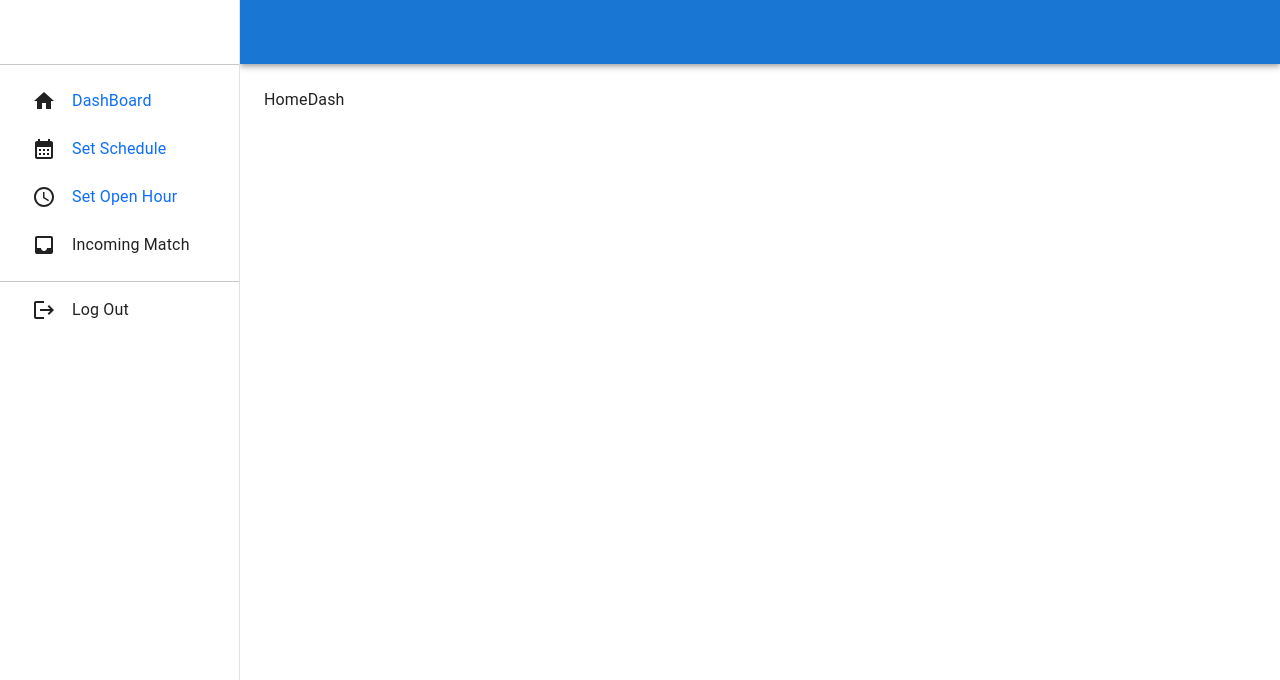
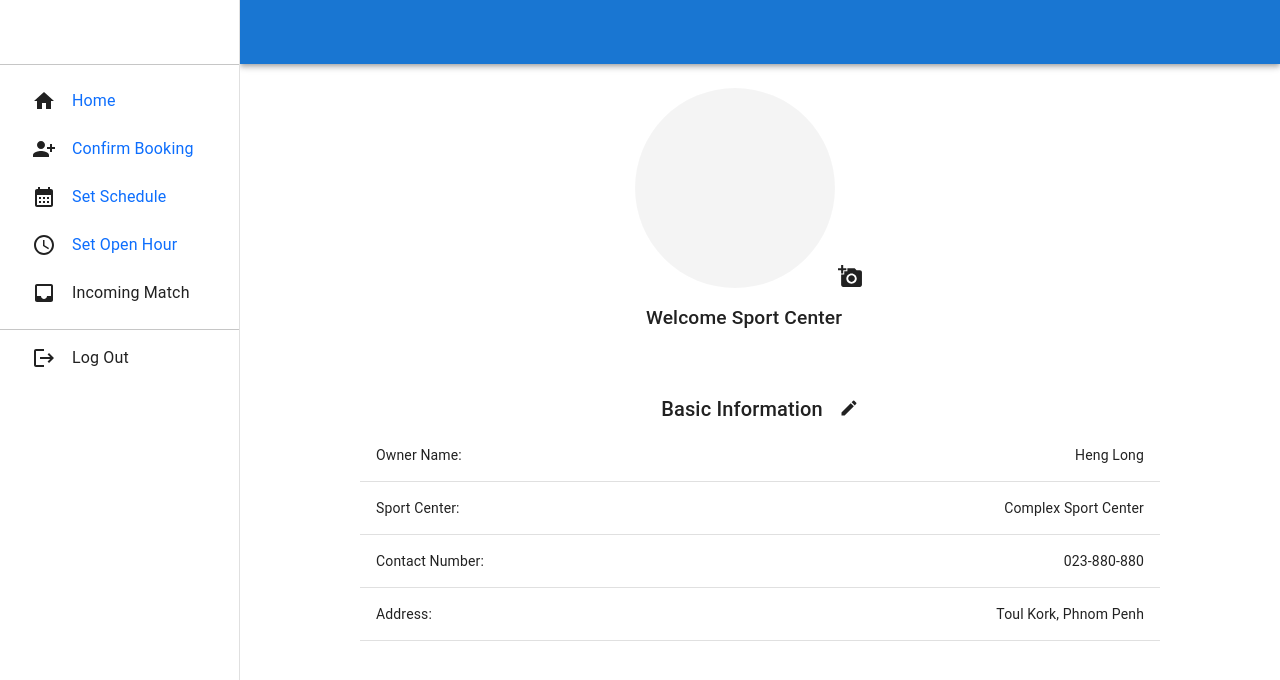
Before and after one commit to A3rii/Project-Practicum-, a React (Vite) app: page /dashboard in a window 1280 px wide. Shown: the top 680 px of the page. Built offline with nearby package versions, Linux system fonts and the light colour scheme; a web font is replaced by a local one.

Commit message:
admin update

```diff
--- a/src/App.css
+++ b/src/App.css
@@ -1576,5 +1576,60 @@
    gap: 1rem;
 }
 
+/*Home Dash*/
+.home-mainProfile {
+   display: flex;
+   justify-content: center;
+   align-items: center;
+   flex-direction: column;
+   gap: 1rem;
+
+}
+
+.home-profile {
+   display: flex;
+   justify-content: center;
+   align-items: center;
+}
+
+
+
+.home-addPictureLabel {
+   display: inline-block;
+   position: relative;
+   top: 5.5rem;
+   width: 50px;
+   height: 50px;
+   text-align: center;
+   line-height: 50px;
+   cursor: pointer;
+}
+
+.home-addPicture {
+   display: none;
+}
+
+.home-profileName {
+   font-family: "Roboto", sans-serif;
+   font-size: 1.2rem;
+   font-weight: 500;
+   margin-right: 2rem;
+}
+
+.home-tableInfo {
+   display: flex;
+   justify-content: center;
+   align-items: center;
+   flex-direction: column;
+   margin-top: 4rem;
+}
+
+.home-editIcon {
+   display: flex;
+   justify-content: center;
+   align-items: center;
+   gap: 1rem;
+}
+
 
 /** Admins Page */
--- a/src/App.jsx
+++ b/src/App.jsx
@@ -14,6 +14,7 @@ import Reciept from "./view/page/RecieptPage/TicketPage"
 import HomeDash from "./view/page/AdminCenter/HomeDash"
 import SetTime from './view/page/AdminCenter/SetTime';
 import Schedule from './view/page/AdminCenter/Schedule';
+import ConfirmMatch from "./view/page/AdminCenter/ConfirmMatch"
 function App() {
   return (
     <Router>
@@ -22,6 +23,7 @@ function App() {
           <Route path="/dashboard" element={<HomeDash />} exact />
           <Route path="/schedule" element={<Schedule />} />
           <Route path="/settime" element={<SetTime />} />
+          <Route path="/confirm_match" element={<ConfirmMatch />} />
         </Route>
         <Route path="/booking" element={<Booking />} />
         <Route path="/sportCenter" element={<CenterDetail />} />
--- a/src/view/page/AdminCenter/AdminCenter.jsx
+++ b/src/view/page/AdminCenter/AdminCenter.jsx
@@ -15,6 +15,7 @@ import CalendarMonthIcon from '@mui/icons-material/CalendarMonth';
 import InboxIcon from '@mui/icons-material/Inbox';
 import AccessTimeIcon from '@mui/icons-material/AccessTime';
 import LogoutIcon from '@mui/icons-material/Logout';
+import PersonAddAlt1Icon from '@mui/icons-material/PersonAddAlt1';
 import { Link, Outlet } from "react-router-dom"
 const drawerWidth = 240;
 
@@ -50,10 +51,15 @@ function AdminCenter(props) {
                <div className='admin-icon'>
                   <HomeIcon />
                   <Link to="/dashboard">
-                     <li onClick={() => handleChangeName("Dashboard")}>DashBoard</li>
+                     <li onClick={() => handleChangeName("Home")}>Home</li>
                   </Link>
                </div>
-
+               <div className='admin-icon'>
+                  <PersonAddAlt1Icon />
+                  <Link to="/confirm_match">
+                     <li onClick={() => handleChangeName("Confirm Booking")}>Confirm Booking</li>
+                  </Link>
+               </div>
                <div className='admin-icon'>
                   <CalendarMonthIcon />
                   <Link to="/schedule">
@@ -87,7 +93,6 @@ function AdminCenter(props) {
       </div>
    );
 
-   // Remove this const when copying and pasting into your project.
    const container = window !== undefined ? () => window().document.body : undefined;
 
    return (
@@ -101,6 +106,8 @@ function AdminCenter(props) {
                ml: { sm: `${drawerWidth}px` },
             }}
          >
+
+
             <Toolbar>
                <IconButton
                   aria-label="open drawer"
@@ -114,13 +121,14 @@ function AdminCenter(props) {
                   {name}
                </Typography>
             </Toolbar>
+
+
          </AppBar>
          <Box
             component="nav"
             sx={{ width: { sm: drawerWidth }, flexShrink: { sm: 0 } }}
             aria-label="mailbox folders"
          >
-            {/* The implementation can be swapped with js to avoid SEO duplication of links. */}
             <Drawer
                container={container}
                variant="temporary"
@@ -128,7 +136,7 @@ function AdminCenter(props) {
                onTransitionEnd={handleDrawerTransitionEnd}
                onClose={handleDrawerClose}
                ModalProps={{
-                  keepMounted: true, // Better open performance on mobile.
+                  keepMounted: true,
                }}
                sx={{
                   display: { xs: 'block', sm: 'none' },
--- /dev/null
+++ b/src/view/page/AdminCenter/ConfirmMatch.jsx
@@ -0,0 +1,119 @@
+import Paper from '@mui/material/Paper';
+import Table from '@mui/material/Table';
+import TableBody from '@mui/material/TableBody';
+import TableCell from '@mui/material/TableCell';
+import TableContainer from '@mui/material/TableContainer';
+import TableHead from '@mui/material/TableHead';
+import TableRow from '@mui/material/TableRow';
+import CheckCircleIcon from '@mui/icons-material/CheckCircle';
+import DeleteIcon from "@mui/icons-material/Delete";
+import Stack from "@mui/material/Stack";
+import Typography from "@mui/material/Typography";
+import Divider from "@mui/material/Divider";
+const columns = [
+   { id: 'name', label: 'Name', minWidth: 150 },
+   { id: 'court', label: 'Court', minWidth: 100 },
+   {
+      id: 'booking_date',
+      label: 'Booking Date',
+      minWidth: 100,
+   },
+   {
+      id: 'booking_hours',
+      label: 'Booking Hours',
+      minWidth: 100,
+
+   },
+   {
+      id: 'incoming_date',
+      label: 'Incoming Date',
+      minWidth: 100,
+   },
+   {
+      id: 'sport_type ',
+      label: 'Sport Type',
+      minWidth: 100,
+   },
+   {
+      id: 'action',
+      label: 'Action',
+      minWidth: 100,
+   },
+
+];
+
+
+function createData(name, court, booking_date, booking_hours, incoming_date, sport_type) {
+   return { name, court, booking_date, booking_hours, incoming_date, sport_type };
+}
+
+const rows = [
+   createData('Kimly', 'A', "12. April .2024", 2, "21. April .2024", "football"),
+   createData('Vimean', 'B', "12. April .2024", 3, "21. April .2024", "football"),
+   createData('Limhor', 'B', "12. April .2024", 3, "21. April .2024", "football"),
+   createData('Chamroung', 'B', "12. April .2024", 3, "21. April .2024", "football"),
+]
+
+export default function ComfirmMatch() {
+
+
+   return (
+      <Paper sx={{ width: '100%', overflow: 'hidden', padding: "15px" }}>
+         <Typography
+            display="flex"
+            alignItems="center"
+            gutterBottom
+            variant="h5"
+            component="div"
+            sx={{ padding: "14px" }}
+         >
+            Customer
+         </Typography>
+         <Divider />
+
+         <TableContainer>
+            <Table stickyHeader aria-label="sticky table">
+               <TableHead>
+                  <TableRow>
+                     {columns.map((column) => (
+                        <TableCell
+                           key={column.id}
+                           style={{ minWidth: column.minWidth }}
+                        >
+                           {column.label}
+                        </TableCell>
+                     ))}
+                  </TableRow>
+               </TableHead>
+
+               <TableBody>
+                  {rows.map((row, index) => (
+                     <TableRow key={index}  >
+                        <TableCell align="left" style={{ minWidth: "100px" }}>{row.name}</TableCell>
+                        <TableCell align="left" style={{ minWidth: "100px" }}>{row.court}</TableCell>
+                        <TableCell align="left" style={{ minWidth: "100px" }}>{row.booking_date}</TableCell>
+                        <TableCell align="left" style={{ minWidth: "100px" }}>{row.booking_hours}</TableCell>
+                        <TableCell align="left" style={{ minWidth: "100px" }}>{row.incoming_date}</TableCell>
+                        <TableCell align="left" style={{ minWidth: "100px" }}>{row.sport_type}</TableCell>
+                        <TableCell align="left" style={{ minWidth: "100px" }} >
+                           <Stack direction="row" spacing={2}>
+                              <CheckCircleIcon
+                                 style={{ fontSize: "20px", color: "green", cursor: "pointer" }}
+                              />
+                              <DeleteIcon
+                                 style={{ fontSize: "20px", color: "red", cursor: "pointer" }}
+                              />
+                           </Stack>
+                        </TableCell>
+                     </TableRow>
+                  ))}
+
+               </TableBody>
+
+            </Table>
+         </TableContainer>
+
+      </Paper>
+
+   );
+}
--- a/src/view/page/AdminCenter/HomeDash.jsx
+++ b/src/view/page/AdminCenter/HomeDash.jsx
@@ -1,6 +1,102 @@
+import Skeleton from '@mui/material/Skeleton';
+import Stack from '@mui/material/Stack';
+import AddAPhotoIcon from '@mui/icons-material/AddAPhoto';
+import Table from "@mui/material/Table";
+import TableCell from "@mui/material/TableCell";
+import TableContainer from "@mui/material/TableContainer";
+import TableRow from "@mui/material/TableRow";
+import EditIcon from '@mui/icons-material/Edit';
+
+
 
 export default function HomeDash() {
   return (
-    <div className="dashboard-container">HomeDash</div>
-  );
+    <>
+
+      {/* Admin's profile */}
+
+      <div className='home-mainProfile'>
+        <div className="home-profile">
+          <Stack className='home-stack' >
+            <Skeleton variant="circular" width={200} height={200} />
+          </Stack>
+
+          <div className='home-profilePicture'>
+            <label htmlFor="home-addPicture" className="home-addPictureLabel">
+              <AddAPhotoIcon
+                style={{ fontSize: "25px", marginRight: "20px" }}
+              />
+            </label>
+            <input type="file" id="home-addPicture" name="home-addPicture" accept="image/*" className="home-addPicture" />
+          </div>
+
+        </div>
+
+        <div className="home-profileName">
+          <span> Welcome Sport Center </span>
+        </div>
+
+      </div>
+
+
+
+      {/* Table Information of Admin  */}
+
+      <div className="home-tableInfo">
+
+        <div className='home-editIcon' >
+          <h5>Basic Information </h5>
+          <EditIcon
+            style={{ fontSize: "20px", marginBottom: "10px", cursor: "pointer" }}
+          />
+        </div>
+
+
+        <TableContainer sx={{ maxWidth: 800 }}>
+          <Table stickyHeader aria-label="sticky table">
+            <TableRow >
+              <TableCell align="left">
+                Owner Name:
+              </TableCell>
+              <TableCell align="right">
+                Heng Long
+              </TableCell>
+            </TableRow>
+
+            <TableRow >
+              <TableCell align="left">
+                Sport Center:
+              </TableCell>
+              <TableCell align="right">
+                Complex Sport Center
+              </TableCell>
+            </TableRow>
+
+
+            <TableRow >
+              <TableCell align="left">
+                Contact Number:
+              </TableCell>
+              <TableCell align="right">
+                023-880-880
+              </TableCell>
+            </TableRow>
+
+
+            <TableRow >
+              <TableCell align="left">
+                Address:
+              </TableCell>
+              <TableCell align="right">
+                Toul Kork, Phnom Penh
+              </TableCell>
+            </TableRow>
+
+          </Table>
+        </TableContainer>
+      </div>
+
+    </>
+
+  )
 }
--- a/src/view/page/SportField/SportField.jsx
+++ b/src/view/page/SportField/SportField.jsx
@@ -66,8 +66,8 @@ function AccessibleTable() {
 
 
 export default function SportField() {
+   // eslint-disable-next-line no-unused-vars
    const [courtType, setCourtType] = useState("Select Court Type");
-   // eslint-disable-next-line no-unused-vars
 
 
    // eslint-disable-next-line no-unused-vars
@@ -75,19 +75,9 @@ export default function SportField() {
       "Indoor Court",
       "Outdoor 6v6",
       "Outdoor 11v11",
-      // Add more court options as needed
    ]);
-   const [courtToggle, setCourtToggle] = useState(false);
 
 
-   const handleCourtToggle = () => {
-      setCourtToggle(!courtToggle);
-   };
-
-   const handleCourtSelection = (selectedCourt) => {
-      setCourtType(selectedCourt);
-      setCourtToggle(false);
-   };
 
 
 
```
